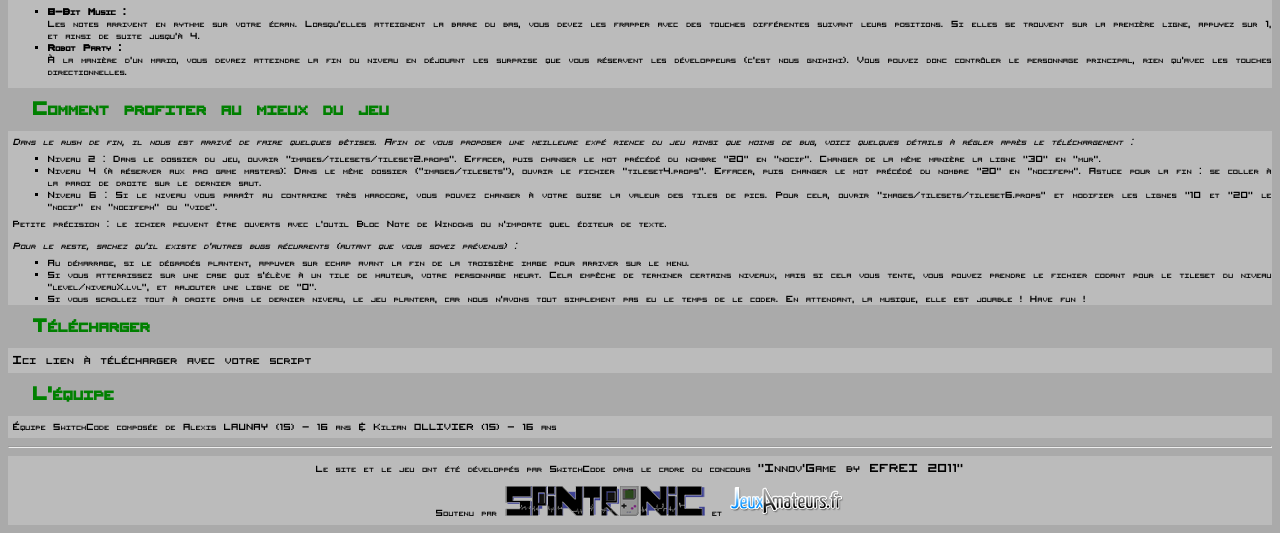
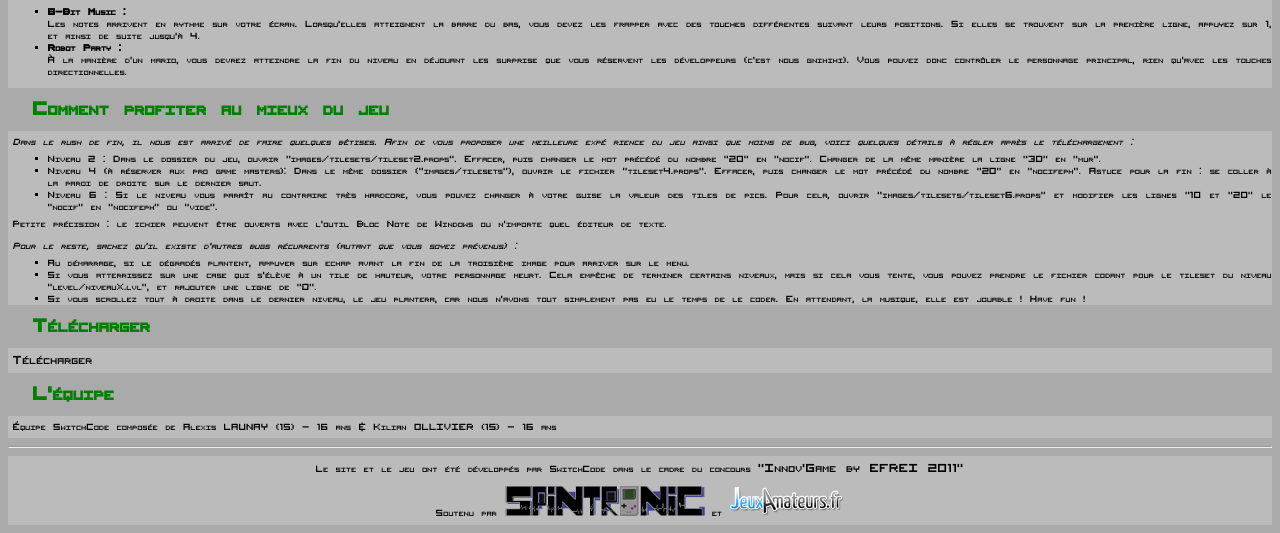
Before and after one commit to SwitchCode/8-bit-robot-music-party, a plain HTML site: page index.html in a window 1280 px wide. Shown: the part 605-1138 px from the top of the page. Drawn offline with Linux system fonts and the light colour scheme.

Commit message:
Fix link to the game

```diff
--- a/index.html
+++ b/index.html
@@ -88,7 +88,7 @@
 			</ul>
 
 			<h3 id="telecharger">T&eacute;l&eacute;charger</h3>
-			<p><a href="#">Ici lien à télécharger avec votre script</a></p>
+			<p><a href="https://yorunohikage.itch.io/8-bit-robot-music-party">Télécharger</a></p>
 
 			<h3 id="equipe">L'&eacute;quipe</h3>
 			<p>&Eacute;quipe SwitchCode compos&eacute;e de Alexis LAUNAY (1S) - 16 ans &amp; Kilian OLLIVIER (1S) - 16 ans</p>
```
